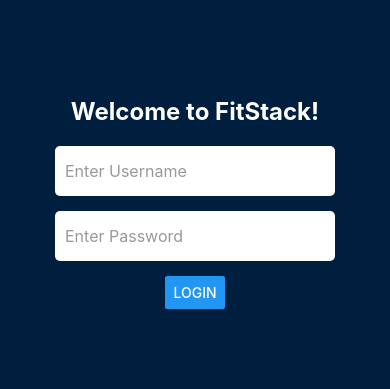
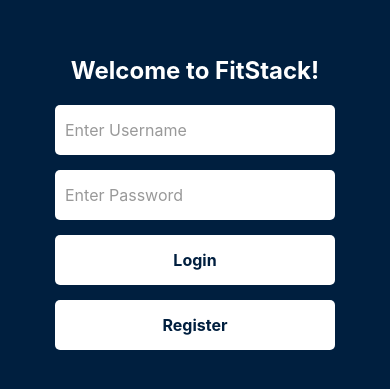
Before and after one commit to TUDublinBlanchBusinessIT/project-moyaknox-2, a React Native app: screen / in a window 390 px wide. Shown: the part 219-608 px from the top of the page. Built offline with nearby package versions, Linux system fonts and the light colour scheme.

Commit message:
changed back to vs code

```diff
--- a/App.js
+++ b/App.js
@@ -1,9 +1,9 @@
 import React, { useState } from 'react';
-import { View, Text, StyleSheet, TextInput, Button } from 'react-native';
+import { View, Text, StyleSheet, TextInput, TouchableOpacity } from 'react-native';
 
 export default function App() {
-  const [username, setUsername] = useState(''); // State for Username
-  const [password, setPassword] = useState(''); // State for Password
+  const [username, setUsername] = useState('');
+  const [password, setPassword] = useState('');
 
   const handleLogin = () => {
     alert(`Username: ${username}\nPassword: ${password}`);
@@ -27,13 +27,20 @@ export default function App() {
         style={styles.input}
         placeholder="Enter Password"
         placeholderTextColor="#999"
-        secureTextEntry // Makes input text hidden
+        secureTextEntry
         value={password}
         onChangeText={setPassword}
       />
 
       {/* Login Button */}
-      <Button title="Login" onPress={handleLogin} />
+      <TouchableOpacity style={styles.button} onPress={handleLogin}>
+        <Text style={styles.buttonText}>Login</Text>
+      </TouchableOpacity>
+
+      {/* Another Button (e.g., Register) */}
+      <TouchableOpacity style={[styles.button, styles.spacing]} onPress={() => alert('Register clicked!')}>
+        <Text style={styles.buttonText}>Register</Text>
+      </TouchableOpacity>
     </View>
   );
 }
@@ -61,4 +68,20 @@ const styles = StyleSheet.create({
     fontSize: 16,
     marginBottom: 15,
   },
+  button: {
+    width: '80%',
+    height: 50,
+    backgroundColor: '#fff', // White background
+    justifyContent: 'center',
+    alignItems: 'center',
+    borderRadius: 5,
+  },
+  buttonText: {
+    color: '#001f3f', // Navy text
+    fontSize: 16,
+    fontWeight: 'bold',
+  },
+  spacing: {
+    marginTop: 15, // Add space between buttons
+  },
 });
```
Also changed, not shown: firebaseConfig.js (+14 -11 lines), package.json (+4 -4 lines), 1 other file (tests, documents, lock files or other folders).
